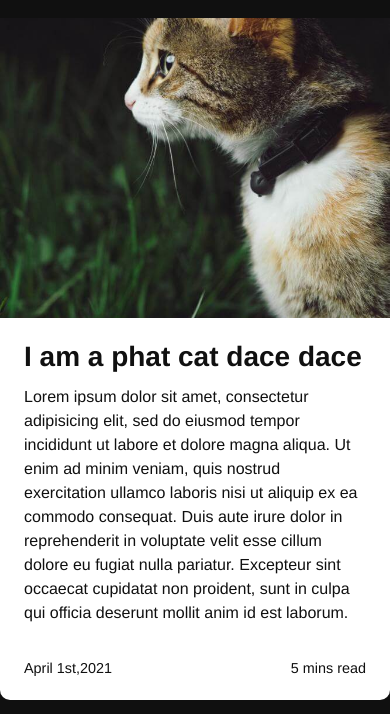
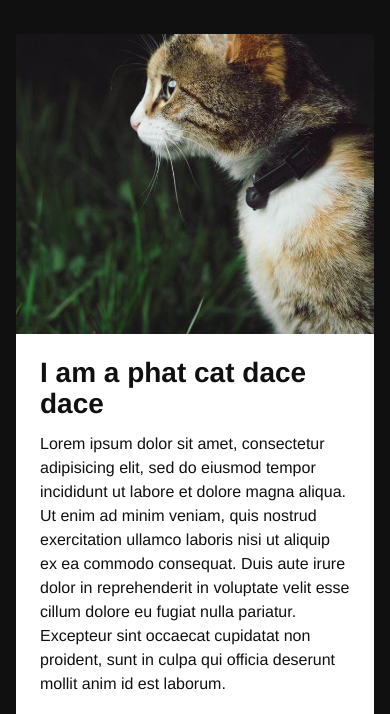
Before and after one commit to PilarCha/Scss-hhover-effect, a website: page index.html in a window 390 px wide. Shown: the part 66-780 px from the top of the page. Drawn offline with nearby package versions, Linux system fonts and the light colour scheme; files that its build step writes are made by us from their sources.

Commit message:
finished up responsiveness of cards

```diff
--- a/app/scss/style.scss
+++ b/app/scss/style.scss
@@ -22,7 +22,14 @@ a, a:visited {
 
 .cards {
   display: grid;
+  max-width: 1340px;
   gap: 1.0rem;
+  margin: 0 auto;
+  padding: 1rem;
+
+  @media(min-width: 59em) {
+    grid-template-columns: repeat(2, 1fr);
+  }
 }
 
 .card {
@@ -33,9 +40,17 @@ a, a:visited {
   border-radius: 10px;
   color:#101010;
 
-  @media (min-width: 56em) {
+  @media (min-width: 31.25em) {
+    grid-template-columns: 160px repeat(2, 1fr);
+    grid-template-rows: 1fr auto;
+  }
+
+  @media (min-width: 50em) {
     grid-template-columns: 300px repeat(2, 1fr);
-    grid-template-rows: 1fr auto;
+  }
+
+  @media (min-width: 59em) {
+    grid-template-columns: 160px repeat(2, 1fr);
   }
 
   &__image {
@@ -43,7 +58,7 @@ a, a:visited {
     grid-row:1 / 2;
     background: no-repeat center center/cover;
 
-    @media (min-width: 56em) {
+    @media (min-width: 31.25em) {
       grid-column: 1 / 2;
       grid-row: 1 / 3;
     }
@@ -55,7 +70,7 @@ a, a:visited {
     grid-row: 2 / 3;
     padding: 1.5rem;
 
-    @media (min-width: 56em) {
+    @media (min-width: 31.25em) {
       grid-column: 2 / 4 ;
       grid-row: 1 / 2;
     }
@@ -79,7 +94,7 @@ a, a:visited {
     line-height:1;
     padding-bottom: 1.5rem;
 
-    @media (min-width: 56em) {
+    @media (min-width: 31.25em) {
       grid-column: 2/3;
       grid-row: 2/3;
     }
@@ -90,7 +105,7 @@ a, a:visited {
     grid-row:3 / 4;
     padding-left: 1.5rem;
 
-    @media (min-width: 56em) {
+    @media (min-width: 31.25em) {
       grid-column: 2/3;
       grid-row: 2/3;
     }
@@ -102,7 +117,7 @@ a, a:visited {
     padding-right: 1.5rem;
     justify-self: end;
 
-    @media (min-width: 56em) {
+    @media (min-width: 31.25em) {
       grid-column: 3 / 4;
       grid-row: 2/3;
     }
```
